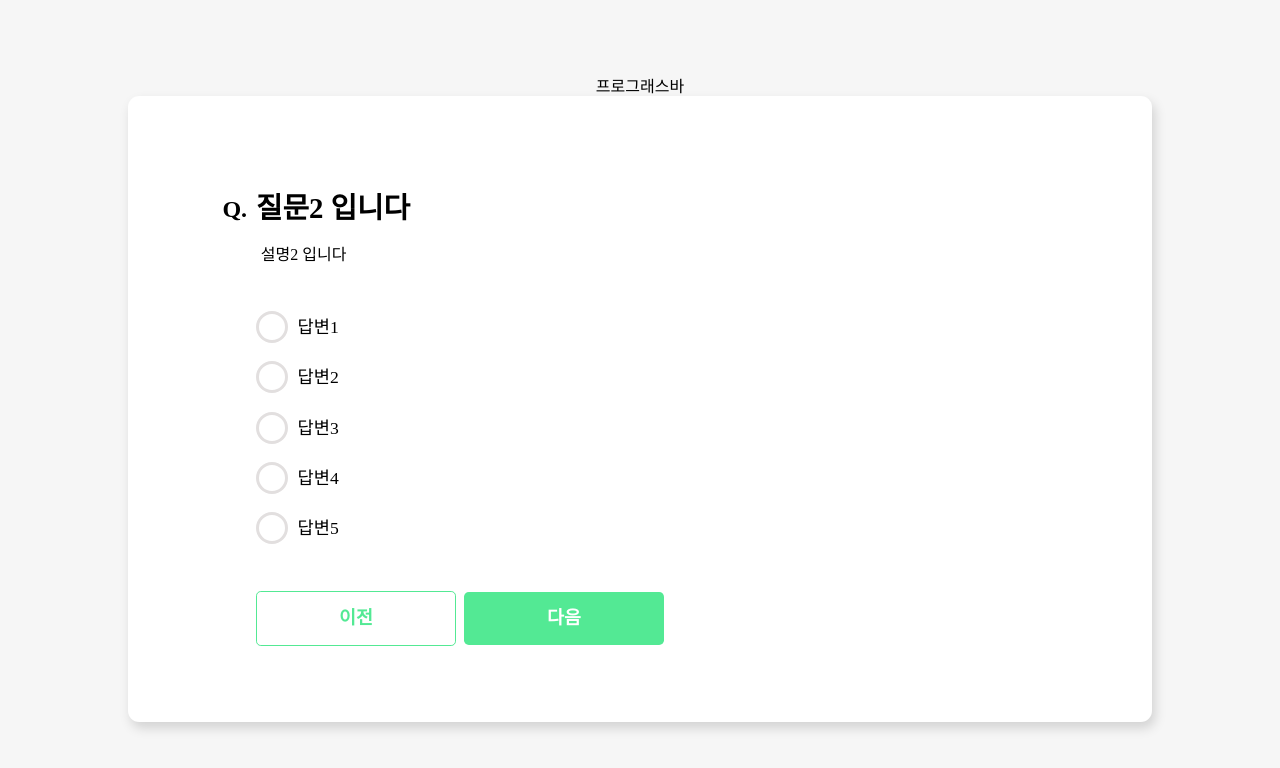
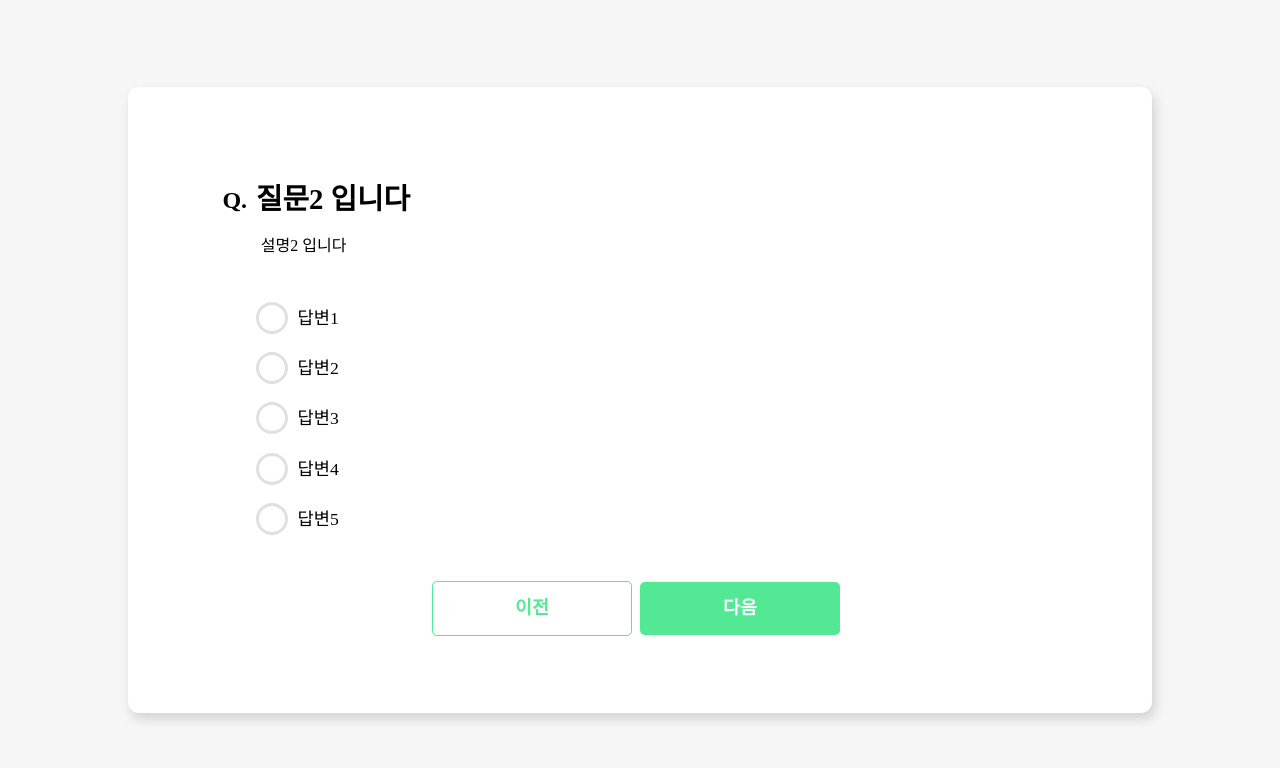
Before and after one commit to hotteokButler/newTIL, a React (Vite) app in the folder react/survey_pie/: page /survey/1/1 in a window 1280 px wide. Shown: the top 768 px of the page. Built offline with nearby package versions, Linux system fonts and the light colour scheme.

Commit message:
Style : Progressbar 제외 styling 완료

```diff
--- a/react/survey_pie/pages/CompletionPage/index.jsx
+++ b/react/survey_pie/pages/CompletionPage/index.jsx
@@ -1,5 +1,3 @@
-import * as S from '../pageCommon.styled';
-
 export default function CompletionPage() {
-  return <S.PageWarpper>CompletionPage</S.PageWarpper>;
+  return <div>CompletionPage</div>;
 }
--- a/react/survey_pie/pages/SurveyPage/index.jsx
+++ b/react/survey_pie/pages/SurveyPage/index.jsx
@@ -3,7 +3,6 @@ import { useParams } from 'react-router-dom';
 
 import ProgressIndicator from '../../src/components/ProgressIndicator';
 import QuestionBox from '../../src/components/QuestionBox';
-import * as CS from '../pageCommon.styled';
 
 export default function SurveyPage() {
   const { surveyId, step } = useParams();
@@ -44,8 +43,7 @@ export default function SurveyPage() {
 
   return (
     <>
-      <ProgressIndicator />
-      <CS.PageWarpper>
+      {/* <ProgressIndicator /> */}
       <QuestionBox
         question={questions[stepState]}
         questionsLength={questions.length}
@@ -59,7 +57,6 @@ export default function SurveyPage() {
           });
         }}
       />
-      </CS.PageWarpper>
     </>
   );
 }
--- a/react/survey_pie/src/App.jsx
+++ b/react/survey_pie/src/App.jsx
@@ -4,10 +4,12 @@ import { Route, Routes } from 'react-router-dom';
 
 import CompletionPage from '../pages/CompletionPage';
 import SurveyPage from '../pages/SurveyPage';
+import * as CS from './assets/style/main.styled';
 
 function App() {
   return (
-    <>
+    <CS.SurveyPieWrapper>
+      <CS.SurveyPiePageWrapper>
         <Routes>
           <Route path="/survey/:surveyId" element={<SurveyPage />}>
             {/* 분리하게되면 부모 route 기준으로 usenavigate 상대 경로 지정 가능 */}
@@ -15,7 +17,8 @@ function App() {
           </Route>
           <Route path="/done" element={<CompletionPage />} />
         </Routes>
-    </>
+      </CS.SurveyPiePageWrapper>
+    </CS.SurveyPieWrapper>
   );
 }
 
--- a/react/survey_pie/src/assets/style/main.styled.js
+++ b/react/survey_pie/src/assets/style/main.styled.js
@@ -11,3 +11,14 @@ export const SurveyPieWrapper = styled.div`
   flex-direction: column;
   background: #f6f6f6;
 `;
+
+export const SurveyPiePageWrapper = styled.div`
+  position: relative;
+  width: 90%;
+  max-width: 1024px;
+  min-height: 550px;
+  padding: 6% 10%;
+  box-shadow: 3px 6px 12px rgba(0, 0, 0, 0.15);
+  border-radius: 0.7rem;
+  background: #fff;
+`;
--- a/react/survey_pie/src/components/ActionButtons/index.jsx
+++ b/react/survey_pie/src/components/ActionButtons/index.jsx
@@ -1,13 +1,13 @@
 import { useNavigate } from 'react-router-dom';
 
-import Button from '../Button';
+import Button, { ButtonWrapper } from '../Button';
 
 export default function ActionButtons({ questionsLength, step }) {
   const navigate = useNavigate();
   const isLast = questionsLength - 1 === step;
 
   return (
-    <div>
+    <ButtonWrapper>
       {step === 0 || (
         <Button
           type="TERTIARY"
@@ -37,6 +37,6 @@ export default function ActionButtons({ questionsLength, step }) {
           다음
         </Button>
       )}
-    </div>
+    </ButtonWrapper>
   );
 }
--- a/react/survey_pie/src/components/Button/index.js
+++ b/react/survey_pie/src/components/Button/index.js
@@ -33,6 +33,10 @@ const colorMap = {
   SECONDARY,
   TERTIARY,
 };
+
+export const ButtonWrapper = styled.div`
+  text-align: center;
+`;
 
 const Button = styled.button`
   padding: 1rem 1.5rem;
--- a/react/survey_pie/src/main.jsx
+++ b/react/survey_pie/src/main.jsx
@@ -5,13 +5,11 @@ import { createRoot } from 'react-dom/client';
 import { BrowserRouter } from 'react-router-dom';
 
 import App from './App.jsx';
-import * as S from './assets/style/main.styled.js';
 
 const root = createRoot(document.getElementById('root'));
 
 root.render(
   <StrictMode>
-    <S.SurveyPieWrapper>
     <BrowserRouter
       future={{
         v7_startTransition: true,
@@ -20,6 +18,5 @@ root.render(
     >
       <App />
     </BrowserRouter>
-    </S.SurveyPieWrapper>
   </StrictMode>,
 );
```
Lines whose indentation alone changed are shown as unchanged.
